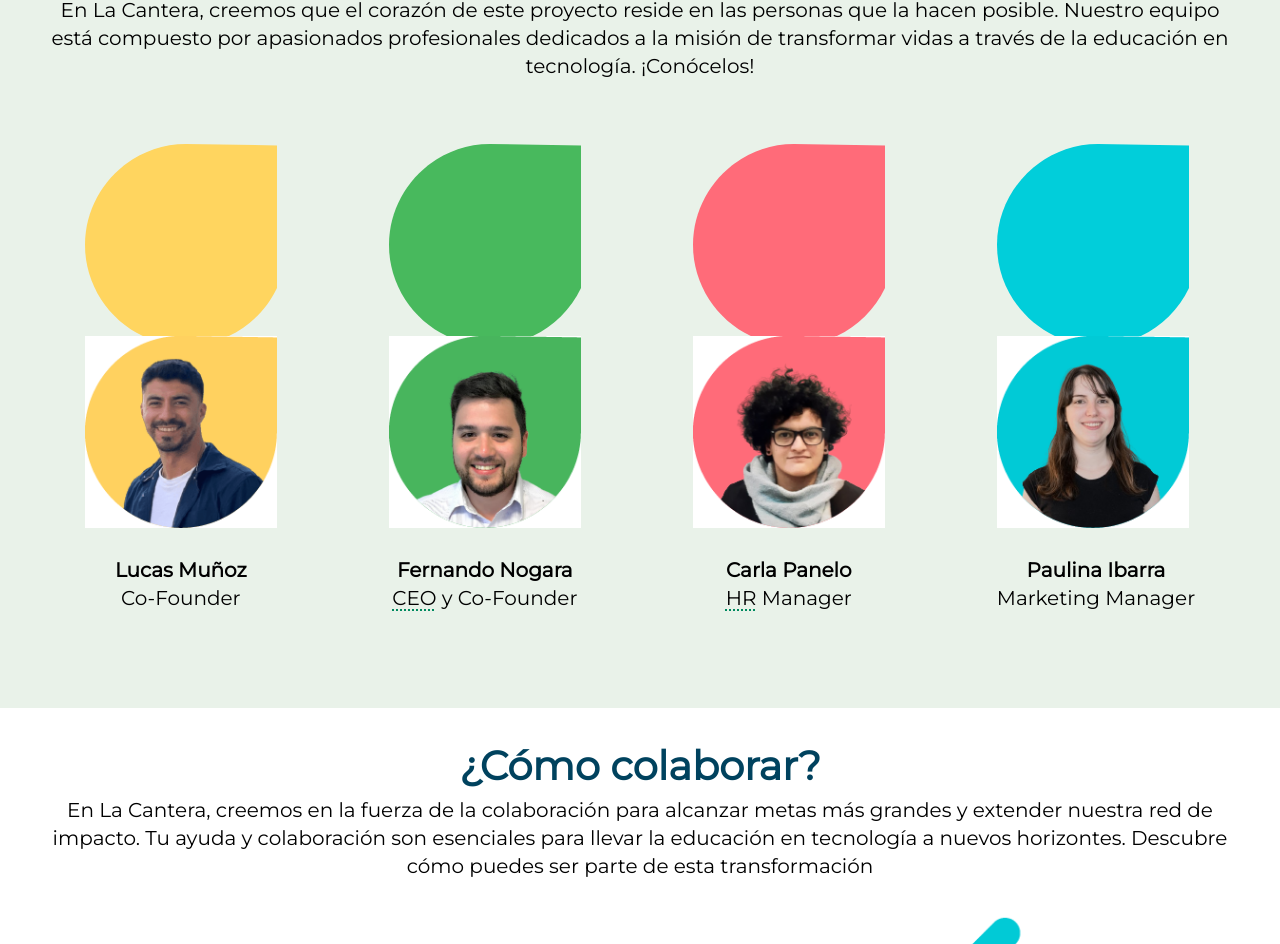
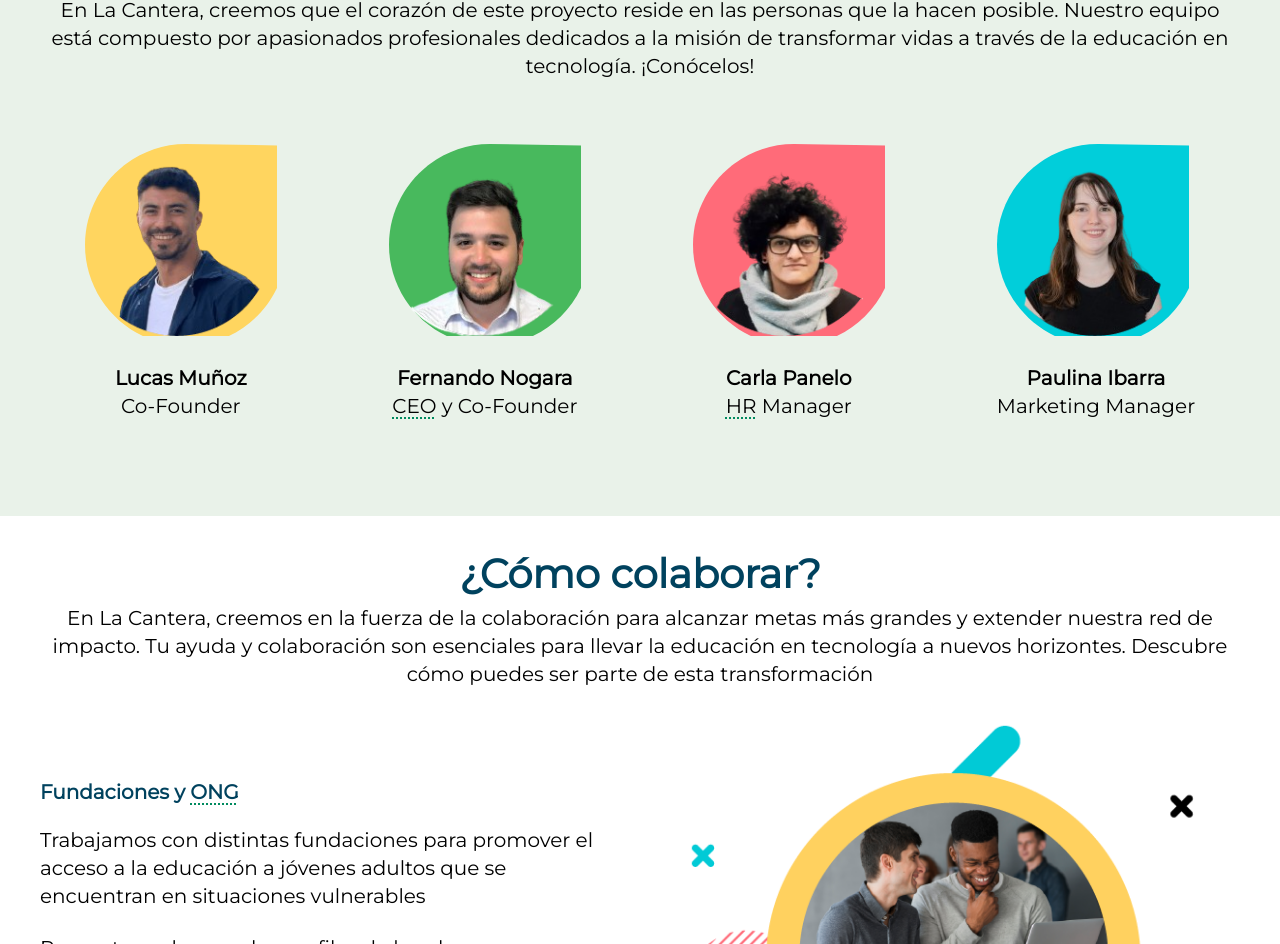
Before and after one commit to LucasZRB/landing-page__cantera-software, a React (Vite) app: page / in a window 1280 px wide. Shown: the part 2632-3576 px from the top of the page. Built offline with nearby package versions, Linux system fonts and the light colour scheme; no server answers.

Commit message:
Correct Team Modification

```diff
--- a/src/components/container/Main/Team/Participants.jsx
+++ b/src/components/container/Main/Team/Participants.jsx
@@ -13,13 +13,13 @@ const Participants = ({
   return (
     <div>
       <a
-        className="outline-none focus:after:content-[''] focus:after:block focus:after:border-b-2 focus:after:border-blue_title focus:after:mt-1 focus:after:w-1/2 focus:after:mx-auto"
+        className="relative outline-none focus:after:content-[''] focus:after:block focus:after:border-b-2 focus:after:border-blue_title focus:after:mt-1 focus:after:w-1/2 focus:after:mx-auto"
         href={href}
         title={title}
         target="_blank"
         rel="noopener noreferrer">
         <Bubble bg={color} />
-        <figure>
+        <figure className='absolute top-0 right-1'>
           <img className="max-w-48 h-48" src={imgSrc} loading="lazy" />
         </figure>
         <div className="mt-7">
--- a/src/components/container/Main/Team/Team.jsx
+++ b/src/components/container/Main/Team/Team.jsx
@@ -6,10 +6,10 @@ import { Laout } from '../../../common/Laout';
 const Team = () => {
   const colors = ['#FFD55F', '#48B95D', '#FF6B79', '#01CEDA'];
   const participants = [
-    { url: '#', title: 'Ir a la página de Lucas', imgSrc: '../../../public/images/Lucas.png', fullName: 'Lucas Muñoz', position: 'Co-Founder', description: 'Esta persona es Lucas, Director Ejecutivo, también llamado CEO, y Coh-Founder de la empresa' },
-    { url: '#', title: 'Ir a la página de Fernando', imgSrc: '../../../public/images/Nogara.png', fullName: 'Fernando Nogara', position: <><Abbr abbr={'CEO'} fullWord={'Director Ejecutivo'} /> y Co-Founder</>, description: 'Esta persona es Fernando, Coh-Founder de la empresa' },
-    { url: '#', title: 'Ir a la página de Carla', imgSrc: '../../../public/images/Panelo.png', fullName: 'Carla Panelo', position: <><Abbr abbr={'HR'} fullWord={'Recursos humanos'} /> Manager</>, description: 'Esta persona es Carla, Manager de Recursos Humanos de la empresa' },
-    { url: '#', title: 'Ir a la página de Paulina', imgSrc: '../../../public/images/Paulina.png', fullName: 'Paulina Ibarra', position: 'Marketing Manager', description: 'Esta persona es Paulina, Marketing Manayer de la empresa' }
+    { url: '#', title: 'Ir a la página de Lucas', imgSrc: '../../../public/Lucas.png', fullName: 'Lucas Muñoz', position: 'Co-Founder', description: 'Esta persona es Lucas, Director Ejecutivo, también llamado CEO, y Coh-Founder de la empresa' },
+    { url: '#', title: 'Ir a la página de Fernando', imgSrc: '../../../public/Nogara.png', fullName: 'Fernando Nogara', position: <><Abbr abbr={'CEO'} fullWord={'Director Ejecutivo'} /> y Co-Founder</>, description: 'Esta persona es Fernando, Coh-Founder de la empresa' },
+    { url: '#', title: 'Ir a la página de Carla', imgSrc: '../../../public/Panelo.png', fullName: 'Carla Panelo', position: <><Abbr abbr={'HR'} fullWord={'Recursos humanos'} /> Manager</>, description: 'Esta persona es Carla, Manayer de Recursos Humanos de la empresa' },
+    { url: '#', title: 'Ir a la página de Paulina', imgSrc: '../../../public/Paulina.png', fullName: 'Paulina Ibarra', position: 'Marketing Manager', description: 'Esta persona es Paulina, Marketing Manayer de la empresa' }
   ];
 
   return (
```
